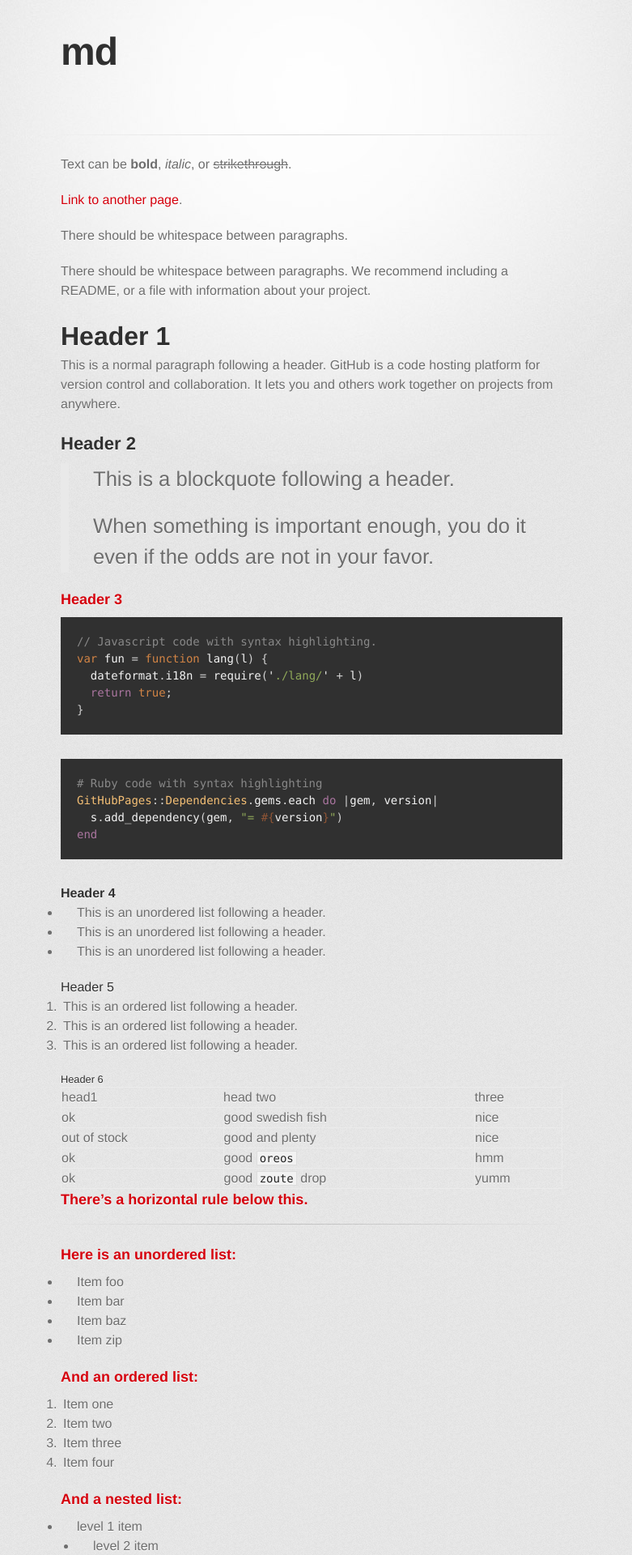
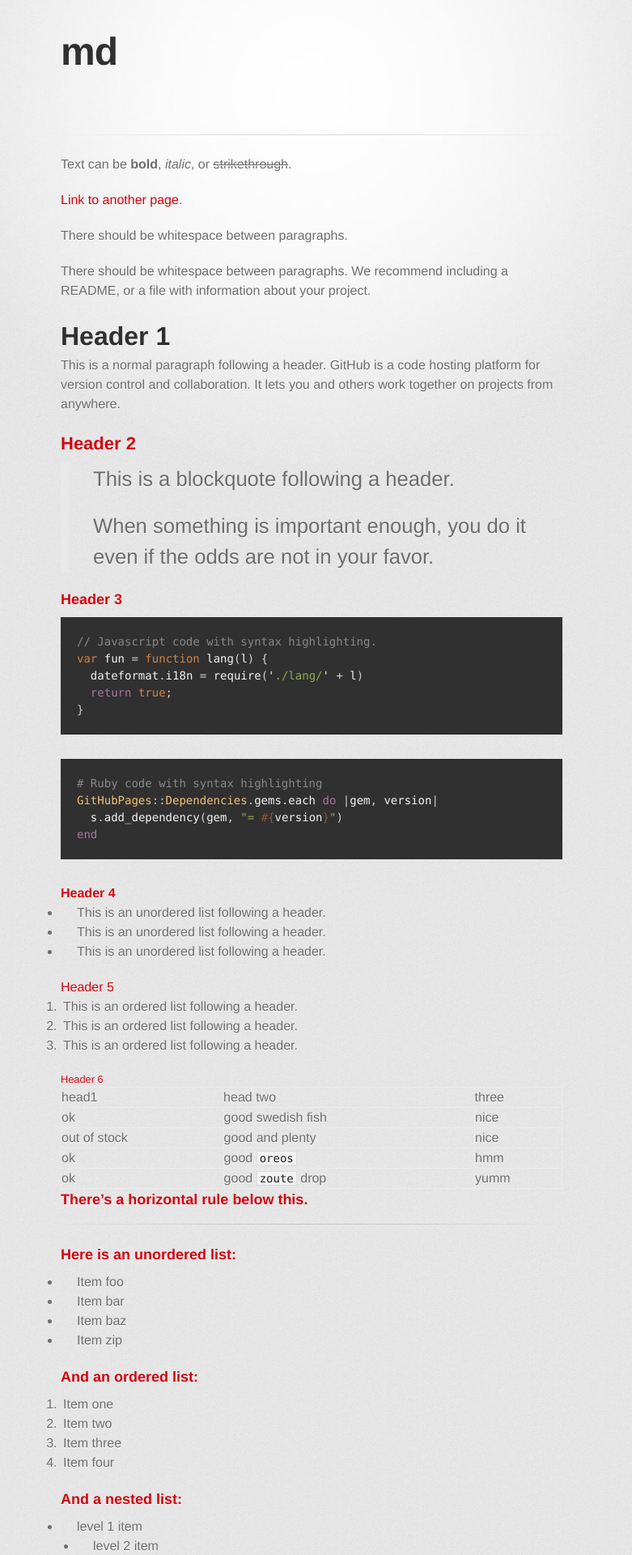
Before and after one commit to scotentSD/md, a Jekyll site: the page built from index 2.md, in a window 1280 px wide. Shown: the top 1920 px of the page at 81% size, without its empty margins (255-1036 px from the left). Built offline with Jekyll 4.4.1, drawn with Linux system fonts in a browser that asks for light colours; some web fonts are replaced; the repository's description, which GitHub fills in, is left out.

Commit message:
Update jekyll-theme-tactile.scss
mk

```diff
--- a/_sass/jekyll-theme-tactile.scss
+++ b/_sass/jekyll-theme-tactile.scss
@@ -253,7 +253,7 @@ h2 {
   margin-bottom: 8px;
   font-size: 22px;
   font-weight: bold;
-  color: #303030;
+  color: #d5000d;
 }
 
 h3 {
@@ -266,17 +266,17 @@ h3 {
 h4 {
   font-size: 16px;
   font-weight: bold;
-  color: #303030;
+  color: #d5000d;
 }
 
 h5 {
   font-size: 1em;
-  color: #303030;
+  color: #d5000d;
 }
 
 h6 {
   font-size: .8em;
-  color: #303030;
+  color: #d5000d;
 }
 
 p {
```
